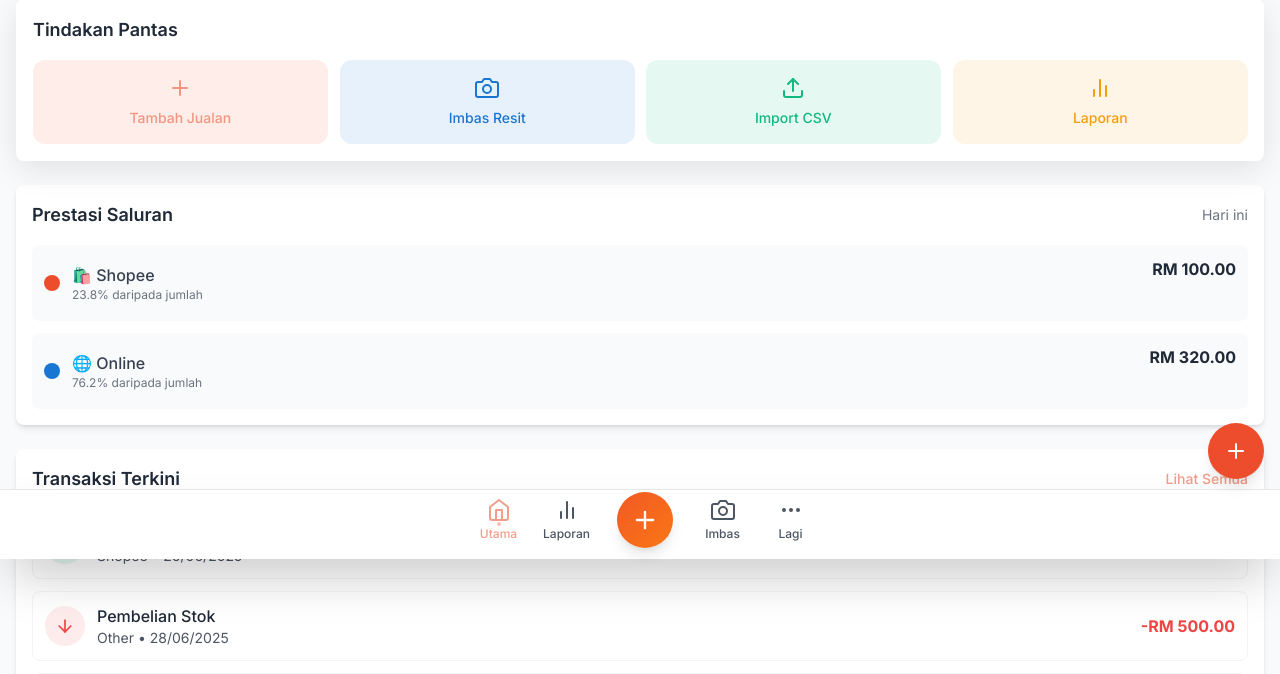
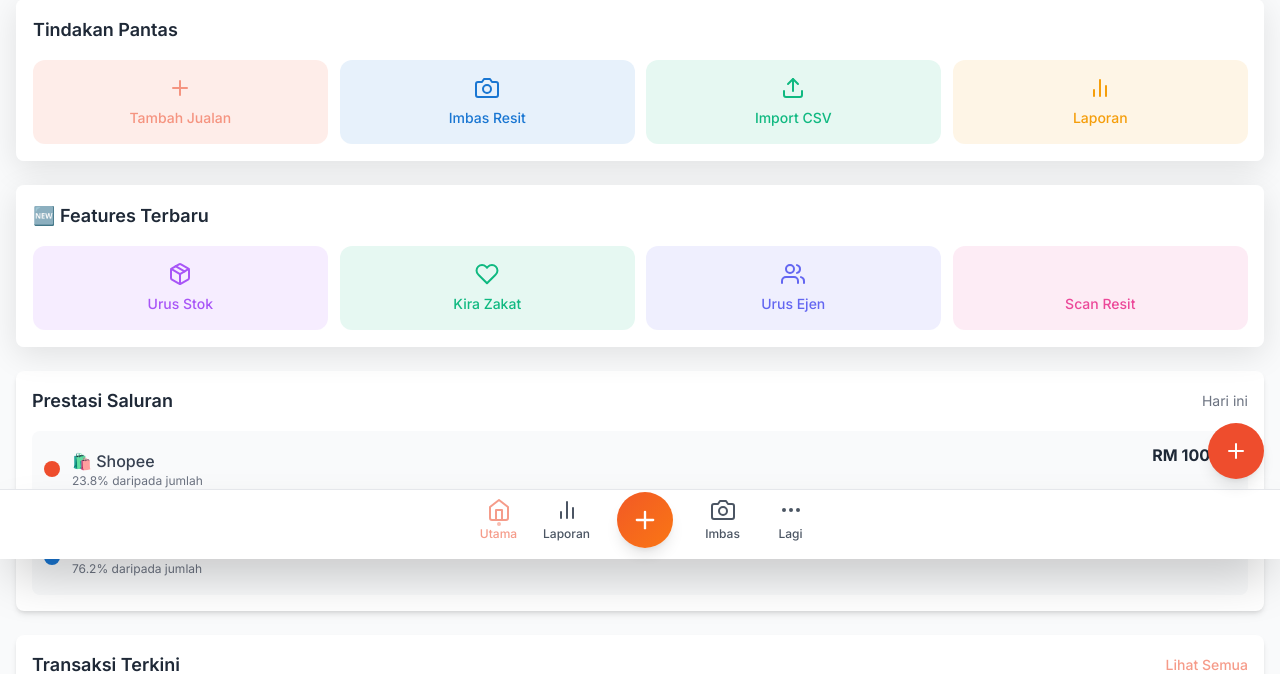
Before and after one commit to bnidigitalhq/pocketbizz-app, a Flask app: page / in a window 1280 px wide. Shown: the part 241-915 px from the top of the page. Run offline with Flask 3, Linux system fonts and the light colour scheme; data comes from the database, SQL or seed files in the repository; some libraries are stand-ins or nearby versions.

Commit message:
Add advanced features for inventory, zakat, agents, and receipt scanning
Implement inventory management, zakat calculator, agent system, and OCR in `replit.md` and `templates/index.html`.

Replit-Commit-Author: Agent
Replit-Commit-Session-Id: 7e0c3df5-6c53-4216-9578-56fa65cb7ac4
Replit-Commit-Screenshot-Url: https://storage.googleapis.com/screenshot-production-us-central1/c2eb580f-11fb-45fc-8983-cba287311366/c57f9ba9-b16a-4049-8e80-4e78de4d1db7.jpg

```diff
--- a/templates/index.html
+++ b/templates/index.html
@@ -97,6 +97,32 @@
             <a href="{{ url_for('reports') }}" class="premium-button ripple flex flex-col items-center p-4 bg-warning-yellow bg-opacity-10 rounded-xl hover:bg-opacity-20 transition-all duration-300">
                 <i data-feather="bar-chart-2" class="w-6 h-6 text-warning-yellow mb-2 nav-icon"></i>
                 <span class="text-sm font-medium text-warning-yellow">Laporan</span>
+            </a>
+        </div>
+    </div>
+
+    <!-- New Features Quick Access -->
+    <div class="glass-card rounded-lg p-4 mb-6">
+        <h2 class="text-lg font-semibold text-gray-800 mb-4">🆕 Features Terbaru</h2>
+        <div class="grid grid-cols-2 md:grid-cols-4 gap-3">
+            <a href="{{ url_for('inventory') }}" class="premium-button ripple flex flex-col items-center p-4 bg-purple-500 bg-opacity-10 rounded-xl hover:bg-opacity-20 transition-all duration-300">
+                <i data-feather="package" class="w-6 h-6 text-purple-500 mb-2 nav-icon"></i>
+                <span class="text-sm font-medium text-purple-500">Urus Stok</span>
+            </a>
+
+            <a href="{{ url_for('zakat') }}" class="premium-button ripple flex flex-col items-center p-4 bg-emerald-500 bg-opacity-10 rounded-xl hover:bg-opacity-20 transition-all duration-300">
+                <i data-feather="heart" class="w-6 h-6 text-emerald-500 mb-2 nav-icon"></i>
+                <span class="text-sm font-medium text-emerald-500">Kira Zakat</span>
+            </a>
+
+            <a href="{{ url_for('agents') }}" class="premium-button ripple flex flex-col items-center p-4 bg-indigo-500 bg-opacity-10 rounded-xl hover:bg-opacity-20 transition-all duration-300">
+                <i data-feather="users" class="w-6 h-6 text-indigo-500 mb-2 nav-icon"></i>
+                <span class="text-sm font-medium text-indigo-500">Urus Ejen</span>
+            </a>
+
+            <a href="{{ url_for('scan_receipt') }}" class="premium-button ripple flex flex-col items-center p-4 bg-pink-500 bg-opacity-10 rounded-xl hover:bg-opacity-20 transition-all duration-300">
+                <i data-feather="scan" class="w-6 h-6 text-pink-500 mb-2 nav-icon"></i>
+                <span class="text-sm font-medium text-pink-500">Scan Resit</span>
             </a>
         </div>
     </div>
```
Also changed, not shown: replit.md (+8 -0 lines).
